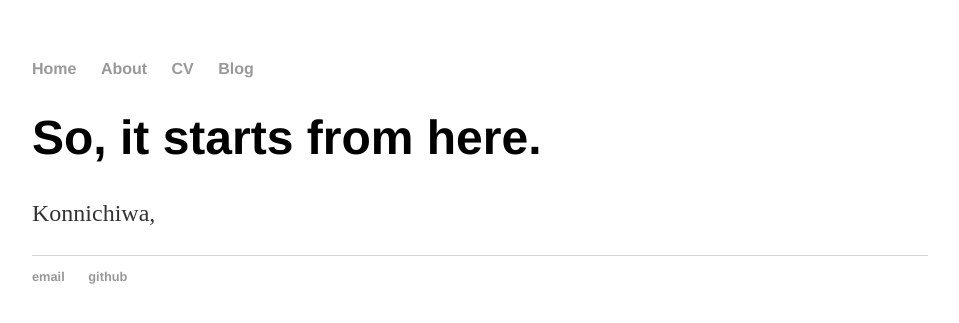
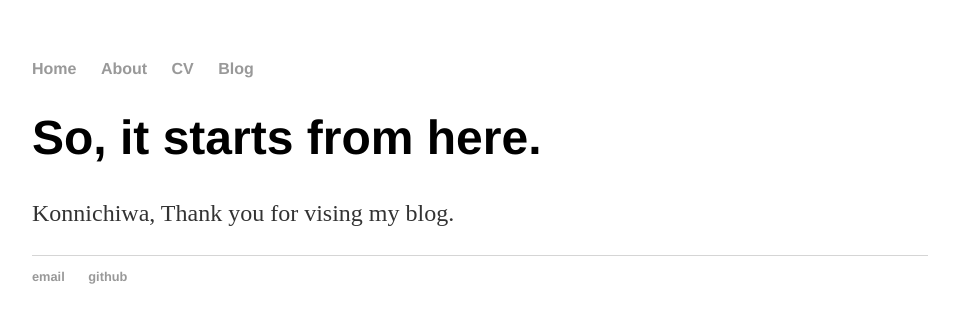
Before and after one commit to scitamehtam/scitamehtam.github.io, a Jekyll site: the page built from index.html, in a window 1280 px wide. Shown: the top 323 px of the page, without its empty margins (160-1119 px from the left). Built offline with Jekyll 4.4.1, drawn with Linux system fonts in a browser that asks for light colours.

Commit message:
Update index.html

```diff
--- a/index.html
+++ b/index.html
@@ -4,6 +4,7 @@ title: "Better than the average"
 ---
 <div class="blurb">
 	<h1>So, it starts from here.</h1>
-	<p>Konnichiwa,</p>
+	<p>Konnichiwa,
+	 Thank you for vising my blog. </p>
 	<p> </p>
 </div><!-- /.blurb -->
```
